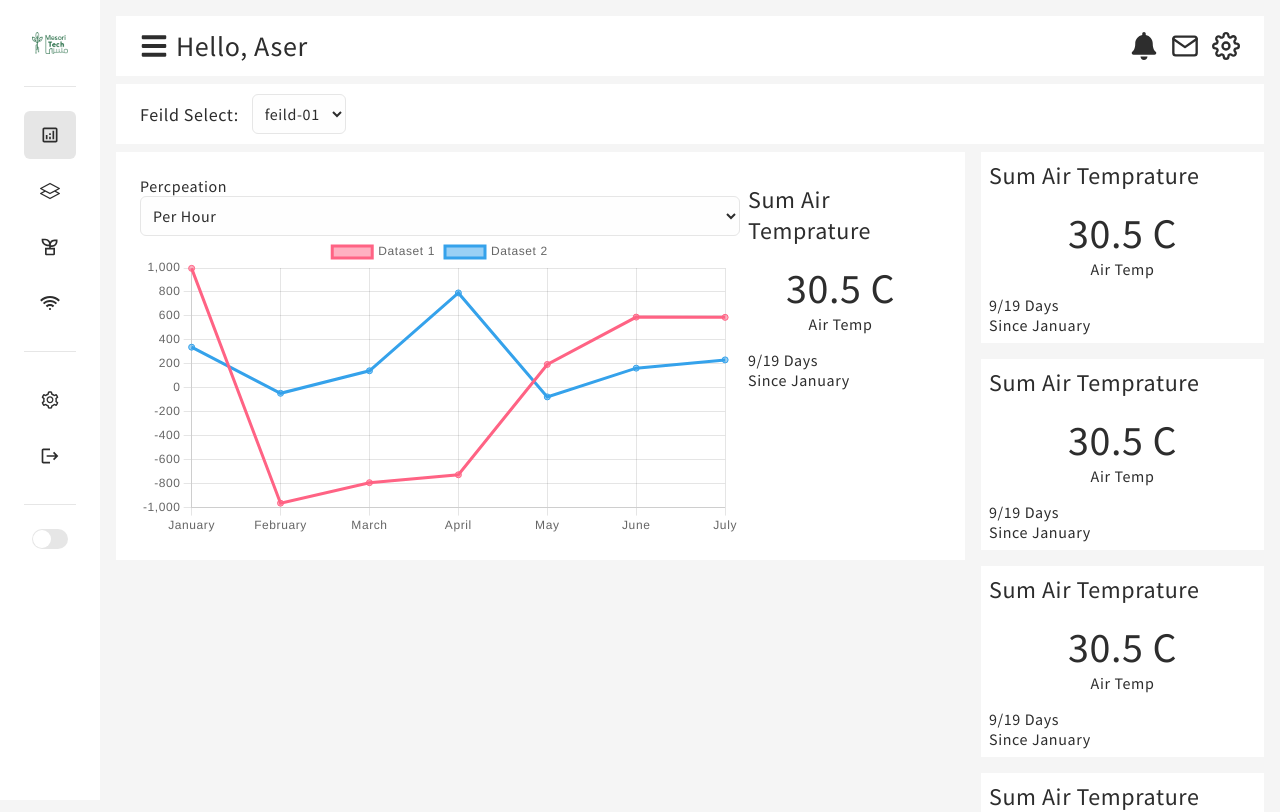
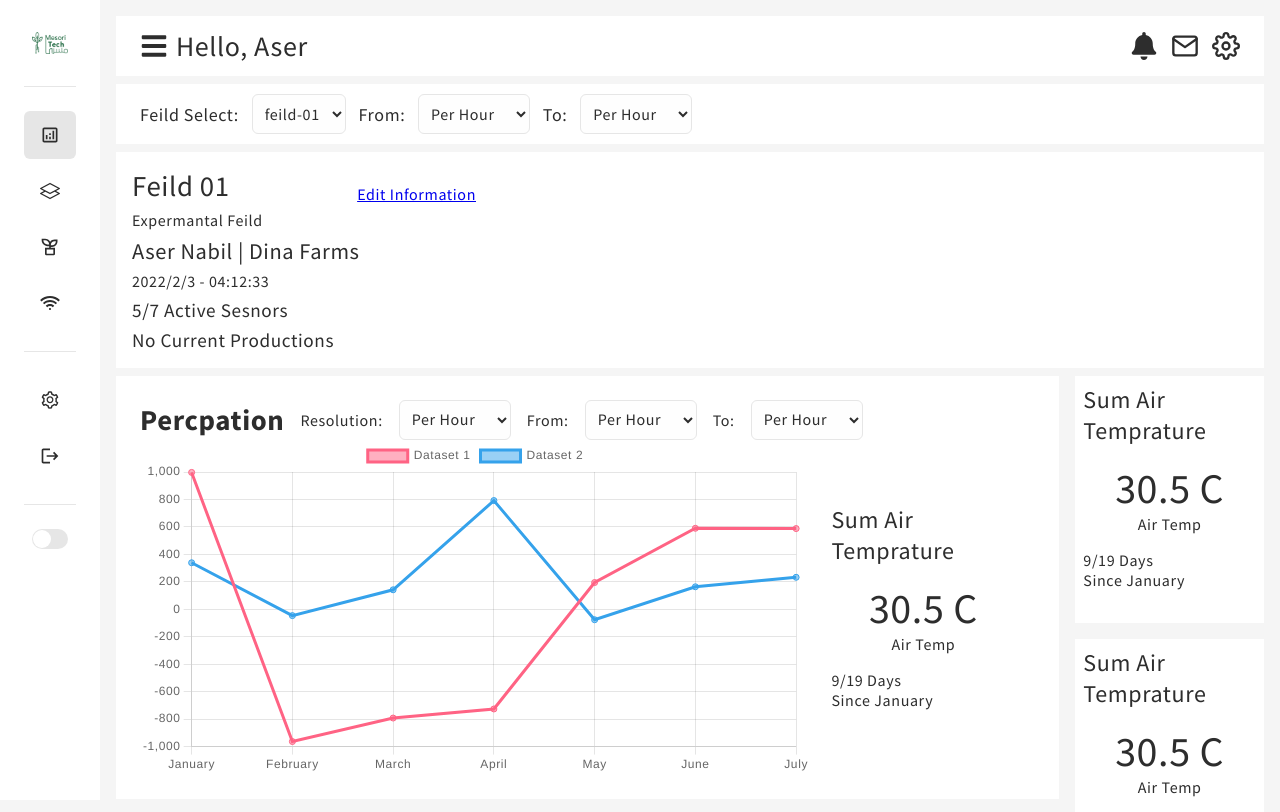
Before and after one commit to sanctor47/MesoriTech_WebApp, a React (Create React App) app: page / in a window 1280 px wide. Shown: the top 812 px of the page. Built offline with nearby package versions, Linux system fonts and the light colour scheme; sample sign-in values are in the browser's storage.

Commit message:
Some Refactoring

```diff
--- /dev/null
+++ b/src/components/ChartCard.jsx
@@ -0,0 +1,160 @@
+import React from "react";
+import styled from "styled-components";
+import { v } from "../styles/variables";
+import LineChartEx from "./LineChartEx";
+import StatCard from "./StatCard";
+
+
+// const ChartCard = ({data, options, params}) => {
+const ChartCard = () => {
+//   const labels = [
+//     "January",
+//     "February",
+//     "March",
+//     "April",
+//     "May",
+//     "June",
+//     "July",
+//   ];
+//   const options = {
+//     responsive: true,
+//     plugins: {
+//       legend: {
+//         position: "top",
+//       },
+//       // title: {
+//       //   display: true,
+//       //   text: "Chart.js Line Chart",
+//       // },
+//     },
+//   };
+//   const data = {
+//     labels,
+//     datasets: [
+//       {
+//         label: "Dataset 1",
+//         data: labels.map(() =>
+//           faker.datatype.number({ min: -1000, max: 1000 })
+//         ),
+//         borderColor: "rgb(255, 99, 132)",
+//         backgroundColor: "rgba(255, 99, 132, 0.5)",
+//       },
+//       {
+//         label: "Dataset 2",
+//         data: labels.map(() =>
+//           faker.datatype.number({ min: -1000, max: 1000 })
+//         ),
+//         borderColor: "rgb(53, 162, 235)",
+//         backgroundColor: "rgba(53, 162, 235, 0.5)",
+//       },
+//     ],
+//   };
+  return (
+    <SChartCard>
+      <div className="header">
+        <h1>Percpation</h1>
+        <label htmlFor="res">Resolution: </label>
+        <StyledSelect>
+          <select name="res" id="res">
+            <option value="feild-01">Per Hour</option>
+            <option value="feild-02">Per Day</option>
+            <option value="feild-03">Per Week</option>
+            <option value="feild-04">Per Month</option>
+          </select>
+        </StyledSelect>
+        <label htmlFor="res">From: </label>
+        <StyledSelect>
+          <select name="feild" id="feild">
+            <option value="feild-01">Per Hour</option>
+            <option value="feild-02">Per Day</option>
+            <option value="feild-03">Per Week</option>
+            <option value="feild-04">Per Month</option>
+          </select>
+        </StyledSelect>
+        <label htmlFor="res">To: </label>
+        <StyledSelect>
+          <select name="feild" id="feild">
+            <option value="feild-01">Per Hour</option>
+            <option value="feild-02">Per Day</option>
+            <option value="feild-03">Per Week</option>
+            <option value="feild-04">Per Month</option>
+          </select>
+        </StyledSelect>
+      </div>
+      <div className="body">
+        <div className="chartArea">
+          <LineChartEx />
+        </div>
+        <div className="statArea">
+          <StatCard />
+        </div>
+      </div>
+    </SChartCard>
+  );
+};
+
+export default ChartCard;
+
+const SChartCard = styled.div`
+  display: flex;
+  flex-direction: column;
+  background: ${({ theme }) => theme.bg};
+  padding: ${v.lgSpacing};
+  /* max-width: 1000px; */
+  .header {
+    display: flex;
+    justify-content: flex-start;
+    align-items: center;
+    gap: 1rem;
+    h1 {
+      font-size: 1.8rem;
+    }
+  }
+  .body {
+    display: flex;
+    .chartArea {
+      /* width: 620px; */
+      display: flex;
+      flex: 3;
+    }
+    .statArea {
+      flex: 1;
+      height: 100%;
+      /* width: 100%; */
+      display: flex;
+      justify-content: center;
+      align-items: center;
+    }
+  }
+`;
+
+const StyledSelect = styled.div`
+  background: ${({ theme }) => theme.bgAlpha};
+  border: 1px solid ${({ theme }) => theme.bg3};
+  border-radius: ${v.borderRadius};
+  display: flex;
+  justify-content: center;
+  align-items: center;
+  select {
+    padding: ${v.smSpacing} ${v.smSpacing};
+    font-family: inherit;
+    letter-spacing: inherit;
+    font-size: 16px;
+    width: 100%;
+    outline: none;
+    border: none;
+    color: inherit;
+    background: transparent;
+  }
+  option {
+    padding: ${v.smSpacing} ${v.smSpacing};
+    font-family: inherit;
+    letter-spacing: inherit;
+    font-size: 16px;
+    width: 100%;
+    outline: none;
+    border: none;
+    color: black;
+    background: transparent;
+  }
+`;
--- /dev/null
+++ b/src/components/StatCard.jsx
@@ -0,0 +1,69 @@
+import styled from 'styled-components'
+import { v } from '../styles/variables';
+
+const StatCard = () => {
+    return (
+      <SStatCard>
+        <div className="title">Sum Air Temprature</div>
+        <div className="body">
+          <div className="value">30.5 C</div>
+          <div className="subTitle">Air Temp</div>
+        </div>
+        <div className="footer">
+          <div className="daycount">9/19 Days</div>
+          <div className="extra">Since January</div>
+        </div>
+      </SStatCard>
+    );
+};
+export default StatCard
+
+  const SStatCard = styled.div`
+    flex: 1;
+    max-height: auto;
+    min-width: 120px;
+    max-width: 200px;
+    width: 100%;
+    /* border: 1px solid black; */
+    background: ${({ theme }) => theme.bg};
+    padding: ${v.smSpacing};
+    display: flex;
+    flex-direction: column;
+    /* justify-content: center; */
+    /* align-items: center; */
+    gap: 1rem;
+    .title {
+      width: 100%;
+      font-size: 24px;
+      display: flex;
+      justify-content: flex-start;
+      align-items: center;
+    }
+    .body {
+      width: 100%;
+      display: flex;
+      flex-direction: column;
+      justify-content: center;
+      align-items: center;
+      .value {
+        width: 100%;
+        font-size: 42px;
+        width: 100%;
+        display: flex;
+        justify-content: center;
+        align-items: center;
+        /* border: 1px solid black; */
+      }
+      .subTitle {
+        /* border: 1px solid black; */
+      }
+    }
+    .footer {
+      /* border: 1px solid black; */
+
+      .daycount {
+      }
+      .extra {
+      }
+    }
+  `;
--- a/src/pages/Dashboard/index.jsx
+++ b/src/pages/Dashboard/index.jsx
@@ -1,7 +1,9 @@
 import styled from "styled-components";
+import ChartCard from "../../components/ChartCard";
 import Layout from "../../components/Layout";
 import LineChartEx from "../../components/LineChartEx";
 import { v } from "../../styles/variables";
+// import ChartCard as CChartCard from "../../components/ChartCard";
 
 const Dashboard = () => {
   return (
@@ -17,25 +19,33 @@ const Dashboard = () => {
               <option value="feild-04">feild-04</option>
             </select>
           </StyledSelect>
+
+          <label htmlFor="res">From: </label>
+          <StyledSelect>
+            <select name="feild" id="feild">
+              <option value="feild-01">Per Hour</option>
+              <option value="feild-02">Per Day</option>
+              <option value="feild-03">Per Week</option>
+              <option value="feild-04">Per Month</option>
+            </select>
+          </StyledSelect>
+          <label htmlFor="res">To: </label>
+          <StyledSelect>
+            <select name="feild" id="feild">
+              <option value="feild-01">Per Hour</option>
+              <option value="feild-02">Per Day</option>
+              <option value="feild-03">Per Week</option>
+              <option value="feild-04">Per Month</option>
+            </select>
+          </StyledSelect>
         </div>
       </ActionBar>
+      <FeildCard />
       <GridArea>
         <div className="col-lg">
-          <ChartCard>
-            <div className="chartArea">
-              <div className="title">Percpeation</div>
-              <StyledSelect>
-                <select name="feild" id="feild">
-                  <option value="feild-01">Per Hour</option>
-                  <option value="feild-02">Per Day</option>
-                  <option value="feild-03">Per Week</option>
-                  <option value="feild-04">Per Month</option>
-                </select>
-              </StyledSelect>
-              <LineChartEx />
-            </div>
-            <StatCard />
-          </ChartCard>
+          <ChartCard />
+          <ChartCard />
+          <ChartCard />
         </div>
         <div className="col-sm">
           <StatCard />
@@ -50,6 +60,74 @@ const Dashboard = () => {
 };
 
 export default Dashboard;
+
+const FeildCard = () => {
+  return (
+    <SFeildCard>
+      <div className="left">
+        <div className="header">
+          <div className="name">Feild 01</div>
+          <a href="#">Edit Information</a>
+        </div>
+        <div className="labe">Expermantal Feild</div>
+        <div className="owner">Aser Nabil | Dina Farms</div>
+        <div className="createdAt">2022/2/3 - 04:12:33</div>
+        <div className="sensors">5/7 Active Sesnors</div>
+        <div className="production">No Current Productions</div>
+      </div>
+      <div className="mid"></div>
+      <div className="right"></div>
+    </SFeildCard>
+  );
+};
+
+const SFeildCard = styled.div`
+  background: ${({ theme }) => theme.bg};
+  padding: ${v.smSpacing};
+  display: flex;
+  justify-content: space-between;
+  align-items: center;
+  width: 100%;
+
+  .left {
+    width: 360px;
+    display: flex;
+    justify-content: space-between;
+    /* align-items: center; */
+    flex-direction: column;
+    gap: 0.4rem;
+    padding: ${v.smSpacing};
+    .header {
+      display: flex;
+      justify-content: space-between;
+      align-items: flex-end;
+      .name {
+        font-size: 1.8rem;
+        display: flex;
+        /* justify-content: flex-end; */
+      }
+    }
+    .label {
+      font-size: 1.6rem;
+    }
+    .owner {
+      font-size: 1.4rem;
+    }
+    .sensors {
+      font-size: 1.2rem;
+    }
+    .production {
+      font-size: 1.2rem;
+    }
+    .date {
+      font-size: 1rem;
+    }
+  }
+  .mid {
+  }
+  .right {
+  }
+`;
 
 const GridArea = styled.div`
   display: flex;
@@ -67,23 +145,11 @@ const GridArea = styled.div`
     flex-direction: column;
     gap: 1rem;
     /* width: 100%; */
-    flex: 3;
+    flex: 5;
   }
 `;
 
-const ChartCard = styled.div`
-  /* flex: 3; */
-  /* max-height: 400px; */
-  display: flex;
-  background: ${({ theme }) => theme.bg};
-  padding: ${v.lgSpacing};
-  .chartArea{
-    width: 600px;
-  }
-  .statArea{
 
-  }
-`;
 
 const ActionBar = styled.div`
   background: ${({ theme }) => theme.bg};
@@ -110,6 +176,9 @@ const StyledSelect = styled.div`
   background: ${({ theme }) => theme.bgAlpha};
   border: 1px solid ${({ theme }) => theme.bg3};
   border-radius: ${v.borderRadius};
+  display: flex;
+  justify-content: center;
+  align-items: center;
   select {
     padding: ${v.smSpacing} ${v.smSpacing};
     font-family: inherit;
@@ -151,12 +220,13 @@ const StatCard = () => {
 };
 
 const SStatCard = styled.div`
-  /* position: relative; */
   flex: 1;
-  max-height: 200px;
+  max-height: auto;
+  min-width: 120px;
+  max-width: 200px;
+  width: 100%;
   /* border: 1px solid black; */
   background: ${({ theme }) => theme.bg};
-  /* padding: ${v.lgSpacing}; */
   padding: ${v.smSpacing};
   display: flex;
   flex-direction: column;
--- a/src/pages/Device/index.jsx
+++ b/src/pages/Device/index.jsx
@@ -5,7 +5,8 @@ import { v } from "../../styles/variables";
 import { MdRouter } from "react-icons/md";
 import { RiRouterLine } from "react-icons/ri";
 import mapEx from "../../assets/mapEx.png";
-import LineChartEx from "../../components/LineChartEx";
+import ChartCard from "../../components/ChartCard";
+// import LineChartEx from "../../components/LineChartEx";
 
 const DeviceData = {
   name: "Soil Sensor 01",
@@ -68,9 +69,10 @@ const Device = () => {
           </StatusCard>
         </Row>
         <ReadingArea data={DeviceData} />
-        <ChartCard>
+        {/* <ChartCard>
           <LineChartEx />
-        </ChartCard>
+        </ChartCard> */}
+        <ChartCard />
       </Container>
     </Layout>
   );
@@ -78,11 +80,11 @@ const Device = () => {
 
 export default Device;
 
-const ChartCard = styled.div`
-  max-height: 400px;
-  background: ${({ theme }) => theme.bg};
-  padding: ${v.lgSpacing};
-`;
+// const ChartCard = styled.div`
+//   max-height: 400px;
+//   background: ${({ theme }) => theme.bg};
+//   padding: ${v.lgSpacing};
+// `;
 
 const BateryCard = styled.div`
   background: ${({ theme }) => theme.bg};
```
